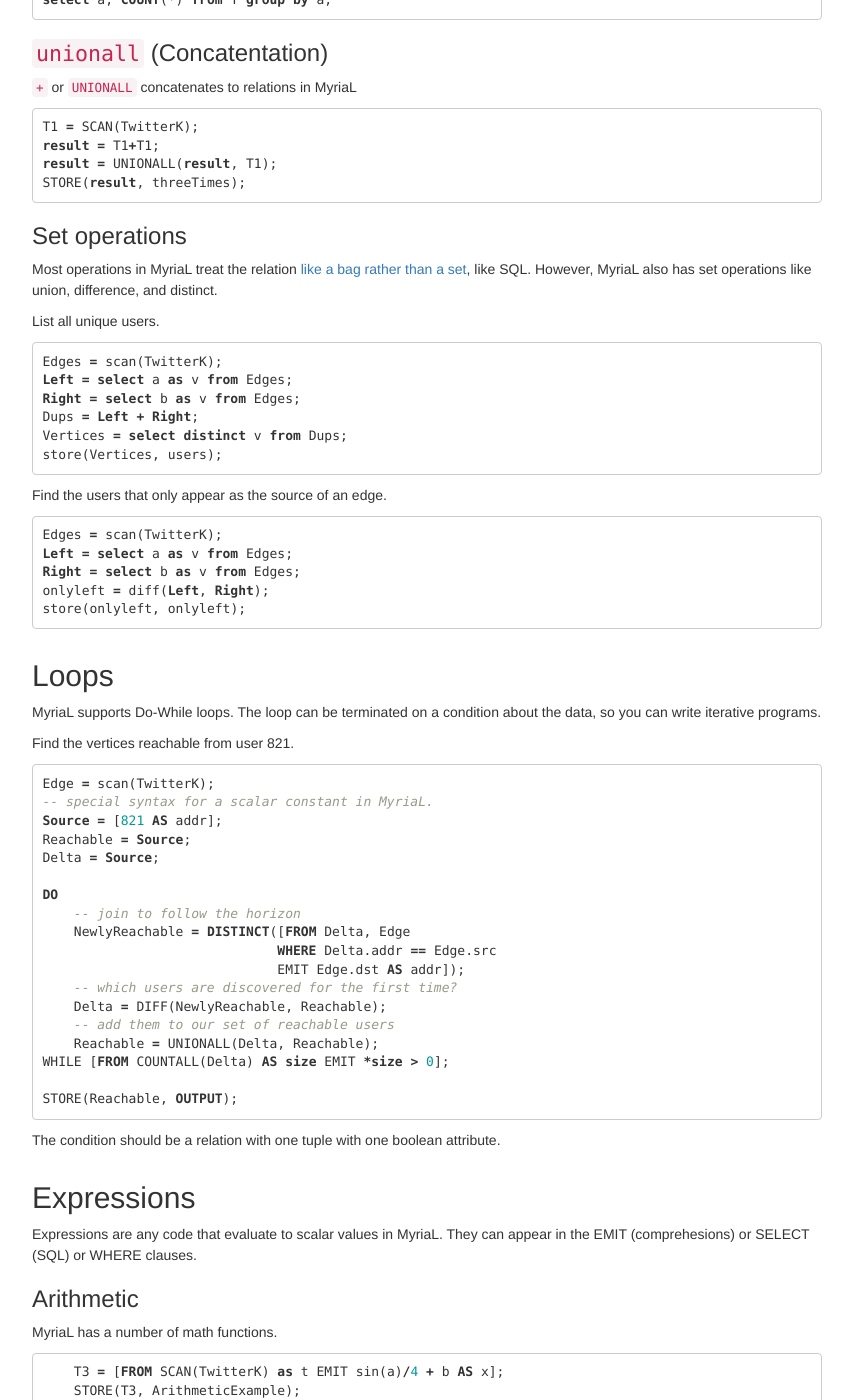
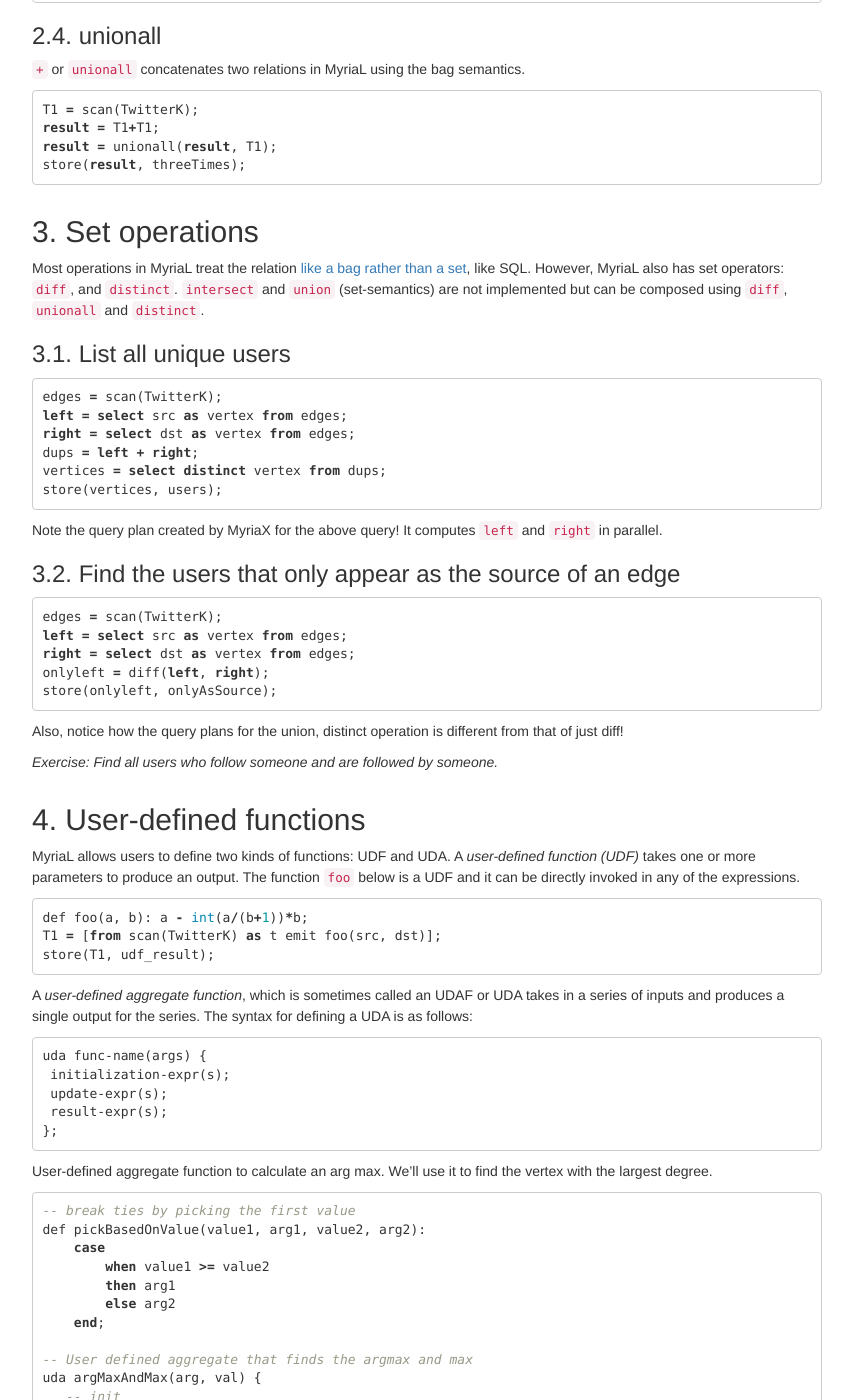
Before and after one commit to uwescience/myria-website, a Jekyll site: the page built from docs/myrial.md, in a window 1280 px wide and 1400 px high, scrolled down 3556 px. Shown: the whole window, without its empty margins (213-1066 px from the left). Built offline with Jekyll 4.4.1, drawn with Linux system fonts in a browser that asks for light colours; nearby versions of some CDN libraries; some of the changed text lies outside the part shown.

Commit message:
updating language documentation

````diff
--- a/docs/myrial.md
+++ b/docs/myrial.md
@@ -18,354 +18,343 @@ MyriaL was designed by the Database group at the University of Washington, led b
 
 ## Reading Data and Storing in Myria
 
-### Ingesting data
+## 1. Ingesting data
 Myria can read and store a CSV file from S3 via the `load` command:
 
-* Example #1: Loading and Storing "TwitterK" data
+### 1.1. Loading and storing "TwitterK" dataset
 
 ```sql
-    T = LOAD("https://s3-us-west-2.amazonaws.com/uwdb/sampleData/TwitterK.csv", csv(schema(a:int, b:int), skip=0));
-    STORE(T, TwitterK, [a, b]);
+    T = load("s3://uwdb/sampleData/TwitterK.csv", csv(schema(src:int, dst:int), skip=0));
+    store(T, TwitterK, [src, dst]);
 ```
 
 The `skip` option takes the number of lines at the beginning of the CSV file to skip over (such as column headers).
-Here, Myria will create a relation `T1` with the contents of `TwitterK.csv` and store it in a table called `TwitterK`. The third argument, `[a, b]`, is a list of attributes to partition the rows by.
+Here, Myria will create a relation `T1` with the contents of `TwitterK.csv` and store it in a table called `TwitterK`. The third argument, `[src, dst]`, is a list of attributes to partition the rows by.
 
 Note that the `load` command can also handle TSV data:
 
 ```sql
-    T = LOAD("https://s3-us-west-2.amazonaws.com/uwdb/sampleData/TwitterK.tsv", csv(schema(a:int, b:int), skip=0, delimiter="\t"));
-    STORE(T, TwitterK, [a, b]);
+    T = load("path/to/your/file.tsv", csv(schema(src:int, dst:int), skip=0, delimiter="\t"));
+    store(T, TwitterK, [src, dst]);
 ```
 
-* Example #2: Loading and Storing "Points" data
+### 1.2. Loading and storing "Points" dataset
 
 ```sql
-    T = LOAD("https://s3-us-west-2.amazonaws.com/uwdb/sampleData/sampleCrossmatch/points.txt",
+    T = load("s3://uwdb/sampleData/sampleCrossmatch/points.txt",
               csv(schema(id:int,
                          x:float,
                          y:float,
                          z:float), skip=0));
-              STORE(T, points, [x,y,z]);
+        store(T, points, [x,y,z]);
 ```
 
-*The partition argument to STORE is actually optional. However, MyriaL needs explicit partition attribute specified for a relation created via LOAD.*
-
-**Note: if your data contains non-Latin characters, please convert it to use UTF-8 encoding before loading.**
-
-**Optional - loading data from other sources** <br>
+### 1.3. Loading data from other sources (optional)
 You can also load data from other sources including your own local file system. To ingest from a local file source, you must deploy a local instance of Myria. Below is an example of loading a smallTable from a local file.
 
 ```sql
-    T = LOAD("file:///path/to/smallTable/file",
+    T = load("file:///path/to/smallTable/file",
               csv(schema(x:float,
                          y:float), skip=0));
-              STORE(T, points, [x,y]);
+    store(T, points, [x,y]);
 ```
 
 If your table is in HDFS, you can also run something like the following:
 
 ```sql
-    T = LOAD("hdfs://server:port/path/to/file",
+    T = load("hdfs://server:port/path/to/file",
               csv(schema(x:float,
                          y:float), skip=0));
-              STORE(T, points, [x,y]);
+    store(T, points, [x,y]);
 ```
 
-### Reading existing relations
+### 1.4. Reading existing relations
 
-Once a relation is stored, Myria can access use it in later queries with `SCAN`. This example simply repartitions the `TwitterK` relation by just attribute `a`.
+Once a relation is stored, Myria can access use it in later queries with `scan`. This example simply repartitions the `TwitterK` relation by just attribute `src`.
 
 ```sql
-    T = SCAN(TwitterK);
-    STORE(T, TwitterK_part_a, [a]);
+    T = scan(TwitterK);
+    store(T, TwitterK_Src, [src]);
 ```
 
-### Create an empty relation
+### 1.5. Create an empty relation
 
 ```sql
 --Create an empty relation with a particular schema
 r = empty(x:int, y:float, z:string);
-STORE(r, myrelation);
+store(r, myrelation);
 ```
 
-### Compute the result without storing it
+### 1.6. Compute the result without storing it
 
 MyriaL has fairly aggressive *deadcode elimination*. That means if you do not store a relation, Myria may not bother computing anything.
 
 This program, for example,
 
 ```sql
-T = SCAN(TwitterK);
+T = scan(TwitterK);
 ```
 
-results in the following error message
+results in the following error message:
 
 `MyrialCompileException: Optimized program is empty`
 
 
-MyriaL provides the `SINK` command to get around this. We often find `SINK` useful when benchmarking Myria's performance. The following program scans `TwitterK` from disk into memory and then throws the relation away.
+MyriaL provides the `sink` command to get around this. We often find `sink` useful when benchmarking Myria's performance. The following program scans `TwitterK` from disk into memory and then throws the relation away.
 
 ```sql
-T = SCAN(TwitterK);
-SINK(T);
+T = scan(TwitterK);
+sink(T);
 ```
 
-## Transforming Data
+## 2. Transforming Data
 
-Now for some real queries! MyriaL has two styles of syntax: SQL and comprehensions. If you've used [list comprehensions in python](https://docs.python.org/2/tutorial/datastructures.html#list-comprehensions) then MyriaL's comprehensions will look familiar. Use the style you prefer or mix and match.
+Now for some real queries! MyriaL has two styles of syntax: **SQL** and **comprehensions**. If you've used [list comprehensions in python](https://docs.python.org/2/tutorial/datastructures.html#list-comprehensions) then MyriaL's comprehensions will look familiar. Use the style you prefer or mix and match.
 
-You can try all the examples in this section yourself by copy/pasting them into [Myria demo](http://demo.myria.cs.washington.edu/).
+You can try all the examples in this section yourself by copy/pasting them into your allotted demo cluster.
 
 
-### Select, from, where
+### 2.1. select, from, where
 
 Let's find the twitter relationships where the follower and followee are the same user.
 
 ```sql
 T = scan(TwitterK);
 -- SQL style syntax
-s = select * from T where a = b;
+s = select * from T where src = dst;
 store(s, selfloops);
 ```
 
 ```sql
 T = scan(TwitterK);
 -- comprehension syntax
-s = [from T where a = b emit *];
+s = [from T where src = dst emit *];
 store(s, selfloops);
 ```
 
-`from T` means read tuples from relation T. `where a = b` means only keep tuples where the value of a is equal to the value of b. The `*` in `emit *` means the resulting relation should contain *all* the attributes from the relations in the `from` clause (in this case, the attributes of `T`: `a` and `b`).
+`from T` means read tuples from relation T. `where src = dst` means only keep tuples where the value of `src` is equal to the value of `dst`. The `*` in `emit *` means the resulting relation should contain *all* the attributes from the relations in the `from` clause (in this case, the attributes of `T`: `src` and `dst`).
 
-### Join
+### 2.2. join
 
 Joins let us match two relations on 1 or more attributes. This query finds all the friend-of-friend relationships in TwitterK.
 
 ```sql
-T1 = SCAN(TwitterK);
-T2 = SCAN(TwitterK);
-Joined = select T1.a, T1.b, T2.b
-              from T1, T2
-              where T1.b = T2.a;
-STORE(Joined, TwoHopsInTwitter);
+T1 = scan(TwitterK);
+T2 = scan(TwitterK);
+joined = select T1.src as src, T1.dst as link, T2.dst as dst
+         from T1, T2
+         where T1.dst = T2.src;
+store(joined, TwoHopsInTwitter);
 ```
 
 ```sql
-T1 = SCAN(TwitterK);
-T2 = SCAN(TwitterK);
-Joined = [FROM T1, T2
-          WHERE T1.b = T2.a
-          EMIT T1.a AS src, T1.b AS link, T2.b AS dst];
-
-STORE(Joined, TwoHopsInTwitter);
+T1 = scan(TwitterK);
+T2 = scan(TwitterK);
+joined = [from T1, T2
+          where T1.dst = T2.src
+          emit T1.src AS src, T1.dst AS link, T2.dst AS dst];
+store(joined, TwoHopsInTwitter);
 ```
 
-### Aggregation
+### 2.3. aggregation
 
 Aggregation lets us combine results from multiple tuples. This query counts the number of friends for user 821.
 
 ```sql
 T = scan(TwitterK);
-cnt = select COUNT(*) from T where a=821;
+cnt = select count(*) from T where src=821;
 store(cnt, user821);
 ```
 
 ```sql
 T1 = scan(TwitterK);
-cnt = [from T1 where a=821 emit COUNT(*) as x];
+cnt = [from T1 where src=821 emit count(*) as x];
 store(cnt, user821);
 ```
 
+### 2.4. group-by aggregates
 We can also group the aggregation by attributes. This query counts the number of friends for *each* user.
 
 ```sql
 T = scan(TwitterK);
-cnt = select a, COUNT(*) from T;
-store(cnt, degrees);
+T1 = select src as user, count(*) as degree from T;
+store(T1, user_degrees);
 ```
 
 ```sql
-T1 = scan(TwitterK);
-cnt = [from T1 emit a, COUNT(*) as x];
-store(cnt, degrees);
+T = scan(TwitterK);
+T1 = [from T emit src as user, count(*) as degree];
+store(T1, user_degrees);
 ```
 
 Notice that MyriaL's syntax differs from SQL for group by. MyriaL groups by all attributes in the select clause without using a group by clause. For clarity, the equivalent SQL query is:
 
 ```sql
-select a, COUNT(*) from T group by a;
+select src as user, count(*) as degree from T group by src;
 ```
 
 
-### `unionall` (Concatentation)
-
-`+` or `UNIONALL` concatenates to relations in MyriaL
+### 2.4. unionall
+`+` or `unionall` concatenates two relations in MyriaL using the bag semantics.
 
 ```sql
-T1 = SCAN(TwitterK);
+T1 = scan(TwitterK);
 result = T1+T1;
-result = UNIONALL(result, T1);
-STORE(result, threeTimes);
+result = unionall(result, T1);
+store(result, threeTimes);
 ```
 
-### Set operations
+## 3. Set operations
 
-Most operations in MyriaL treat the relation [like a bag rather than a set](https://courses.cs.washington.edu/courses/cse444/10sp/lectures/lecture16.pdf), like SQL. However, MyriaL also has set operations like union, difference, and distinct.
+Most operations in MyriaL treat the relation [like a bag rather than a set](https://courses.cs.washington.edu/courses/cse444/10sp/lectures/lecture16.pdf), like SQL. However, MyriaL also has set operators: `diff`, and `distinct`. `intersect` and `union` (set-semantics) are not implemented but can be composed using `diff`, `unionall` and `distinct`.
 
-List all unique users.
+### 3.1. List all unique users
 
 ```sql
-Edges = scan(TwitterK);
-Left = select a as v from Edges;
-Right = select b as v from Edges;
-Dups = Left + Right;
-Vertices = select distinct v from Dups;
-store(Vertices, users);
+edges = scan(TwitterK);
+left = select src as vertex from edges;
+right = select dst as vertex from edges;
+dups = left + right;
+vertices = select distinct vertex from dups;
+store(vertices, users);
 ```
+Note the query plan created by MyriaX for the above query! It computes `left` and `right` in parallel.
 
-Find the users that only appear as the source of an edge.
+### 3.2. Find the users that only appear as the source of an edge
 ```sql
-Edges = scan(TwitterK);
-Left = select a as v from Edges;
-Right = select b as v from Edges;
-onlyleft = diff(Left, Right);
-store(onlyleft, onlyleft);
+edges = scan(TwitterK);
+left = select src as vertex from edges;
+right = select dst as vertex from edges;
+onlyleft = diff(left, right);
+store(onlyleft, onlyAsSource);
 ```
+Also, notice how the query plans for the union, distinct operation is different from that of just diff!
 
-## Loops
+*Exercise: Find all users who follow someone and are followed by someone.*
 
-MyriaL supports Do-While loops. The loop can be terminated on a condition about the data, so you can write iterative programs.
+## 4. User-defined functions
 
-Find the vertices reachable from user 821.
+MyriaL allows users to define two kinds of functions: UDF and UDA. A *user-defined function (UDF)* takes one or more parameters to produce an output. The function `foo` below is a UDF and it can be directly invoked in any of the expressions.
 
 ```sql
-Edge = scan(TwitterK);
--- special syntax for a scalar constant in MyriaL.
-Source = [821 AS addr];
-Reachable = Source;
-Delta = Source;
-
-DO
-    -- join to follow the horizon
-    NewlyReachable = DISTINCT([FROM Delta, Edge
-                              WHERE Delta.addr == Edge.src
-                              EMIT Edge.dst AS addr]);
-    -- which users are discovered for the first time?
-    Delta = DIFF(NewlyReachable, Reachable);
-    -- add them to our set of reachable users
-    Reachable = UNIONALL(Delta, Reachable);
-WHILE [FROM COUNTALL(Delta) AS size EMIT *size > 0];
-
-STORE(Reachable, OUTPUT);
+def foo(a, b): a - int(a/(b+1))*b;
+T1 = [from scan(TwitterK) as t emit foo(src, dst)];
+store(T1, udf_result);
 ```
-
-The condition should be a relation with one tuple with one boolean attribute.
-
-## Expressions
-
-Expressions are any code that evaluate to scalar values in MyriaL. They can appear in the EMIT (comprehesions) or SELECT (SQL) or WHERE clauses.
-
-### Arithmetic
- MyriaL has a number of math functions.
-
-```sql
-    T3 = [FROM SCAN(TwitterK) as t EMIT sin(a)/4 + b AS x];
-    STORE(T3, ArithmeticExample);
-
-    --Unicode math operators ≤, ≥, ≠
-
-    T4 = [FROM SCAN(TwitterK) as t WHERE a ≤ b and a ≠ b and b ≥ a EMIT *];
-    STORE(T4,  ArithmeticExample2);
+A *user-defined aggregate function*, which is sometimes called an UDAF or UDA takes in a series of inputs and produces a single output for the series. The syntax for defining a UDA is as follows:
 ```
-
-### Constants
-
-A constant is a *singleton relation* (a relation with a single 1-attribute tuple). You can use the relation as a scalar in an expression by preceding the name with `*` (we saw this in the loop example above).
-
-```sql
-N = [12];
-T = scan(TwitterK);
-S = select a, b from T where a = *N;
-store(S, filtered);
+uda func-name(args) {
+ initialization-expr(s);
+ update-expr(s);
+ result-expr(s);
+};
 ```
-
-### User-defined functions
-
-MyriaL supports writing User-defined Functions (UDFs) and User-defined Aggregates (UDAs) in the MyriaL syntax.
-*Coming soon: Python UDFs!!*.
-
-User-defined function to calculate modulo.
-
-```sql
-def mod(x, n): x - int(x/n)*n;
-T1 = [from scan(TwitterK) as t emit mod(a, b)];
-STORE(T1, udf_result);
-```
-
 User-defined aggregate function to calculate an arg max. We'll use it to find the vertex with the largest degree.
 
 ```sql
 -- break ties by picking the first value
-def pickval(value, arg, _value, _arg):
-    case when value >= _value then arg
-        else _arg end;
+def pickBasedOnValue(value1, arg1, value2, arg2):
+    case
+    	when value1 >= value2
+    	then arg1
+    	else arg2
+    end;
 
--- Every UDA has three statements: *init* to specify the state attributes and set initial values, *update* run for each tuple, and *output* to calculate the final result.
-
-uda ArgMax(arg, val) {
+-- User defined aggregate that finds the argmax and max
+uda argMaxAndMax(arg, val) {
    -- init
-   [0 as _arg, 0 as _val];
+   [-1 as _arg, -1 as _val];
 
    -- update
-   [pickval(val, arg, _val, _arg),
-    pickval(val, val, _val, _val)];
+   [pickBasedOnValue(val, arg, _val, _arg),
+    pickBasedOnValue(val, val, _val, _val)];
 
    -- output
-   [_val, _arg];
+   [_arg, _val];
 };
 
-cnt = [from scan(TwitterK) as t emit t.a as v, count(*) as degree];
-T1 = [from cnt emit ArgMax(v, degree)];
-STORE(T1, max_degree);
+T = scan(TwitterK);
+degrees = select dst as vertex, count(*) as followers
+	  from T;
+most_followed_follower = select T.dst, argMaxAndMax(D.followers, D.vertex)
+			 from T, degrees as D
+                         where T.src = D.vertex;
+store(most_followed_follower, MostFollowedFollower);
 ```
 
-### Stateful Apply
+### 5. Stateful Apply
 
-Stateful apply provides a way to define functions that keep mutable state.
+General SQL syntax only allows pure functions in expression. Even UDFs described above does not allow you to do more complicated map functions such as those that require an internal state.
 
-This program assigns a sequential id to each tuple. **Important**: stateful apply is partition-local. That means every partition keeps its own state. The following program produces 0,1,2... for the tuples on every partition.
+A very good example is to assign session ids to clickstreams based on the interval between two clicks. You need to record the last time a click was received in order to decide whether to assign the next session id or the same session id to a clickstream.
+
+The following program assigns a sequential id to each tuple. **Important**: stateful apply is partition-local. That means every partition keeps its own state. The following program produces 0,1,2... for the tuples on every partition.
 
 ```sql
-APPLY counter() {
+apply counter() {
   [0 AS c];
   [c + 1];
   c;
 };
-T1 = SCAN(TwitterK);
-T2 = [FROM T1 EMIT a, counter()];
-STORE (T2, identified);
+T1 = scan(TwitterK);
+T2 = [from T1 emit src, counter()];
+store(T2, identified);
 ```
 
 To do a distributed counter, Myria has coordination operators like broadcast and collect, but these are not currently exposed in MyriaL.
 
-### Types
+## 6. Synchronous iterations
 
-MyriaL supports a number of types for attributes (and expressions) and performs type checking.
+MyriaL supports `do...while` loops. The loop condition must be an expression that evaluates to a singleton relation with one boolean attribute ie. either `[true]` or `[false]`. Here are a few examples:
 
-- integer
-- long
-- float
-- double
-- string
-- datetime
-- *coming soon:* blob
+### 6.1. Reachability test
+In this example, we will find the set of nodes that are reachable from a given node in the Twitter dataset. Note that there is a special syntax for a scalar constant in MyriaL.
 
-## Gotchas
+```sql
+edges = scan(TwitterK);
+-- special syntax for scalar constants
+source = [2 AS addr];
+reachable = source;
+do
+    before_size = select count(*) as B
+                  from reachable;
+    new_reachable = select edges.dst as addr
+    		    from reachable, edges
+             	    where reachable.addr = edges.src;
+    reachable = new_reachable + reachable;
+    reachable = select distinct addr
+    		from reachable;
+    after_size = select count(*) as A
+    		 from reachable;
+while [from before_size, after_size emit A - B > 0];
+store(reachable, Reachable);
+```
 
-The Myria Catalog is case sensitive, so please make sure to Scan the correct relation name.
+### 6.2. Connected components
+Here is another example of a `do...while` loop used to find the connected components in the Twitter dataset.
 
-## Advanced Examples
+```sql
+edges = scan(TwitterK);
+con_comp = select src as nid, src as cid
+	   from edges;
+do
+  before_size = select count(*) as B
+  		from con_comp;
+  new_con_comp = select edges.dst as nid, con_comp.cid as cid
+		 from edges, con_comp
+                 where edges.src = con_comp.nid;
+  new_con_comp = new_con_comp + con_comp;
+  new_con_comp = select nid, min(cid) as cid
+  		 from new_con_comp;
+  con_comp = new_con_comp;
+  after_size = select count(*) as A
+	       from con_comp;
+while [from before_size, after_size emit A - B > 0];
+comp_count = [from con_comp emit cid as id, count(*) as cnt];
+store(comp_count, TwitterCC);
+```
+
+## 7. Advanced Examples
 
 * [PageRank in MyriaL](https://github.com/uwescience/raco/blob/master/examples/pagerank.myl)
 * [K-Means in MyriaL](https://github.com/uwescience/raco/blob/master/examples/kmeans.myl)
````
